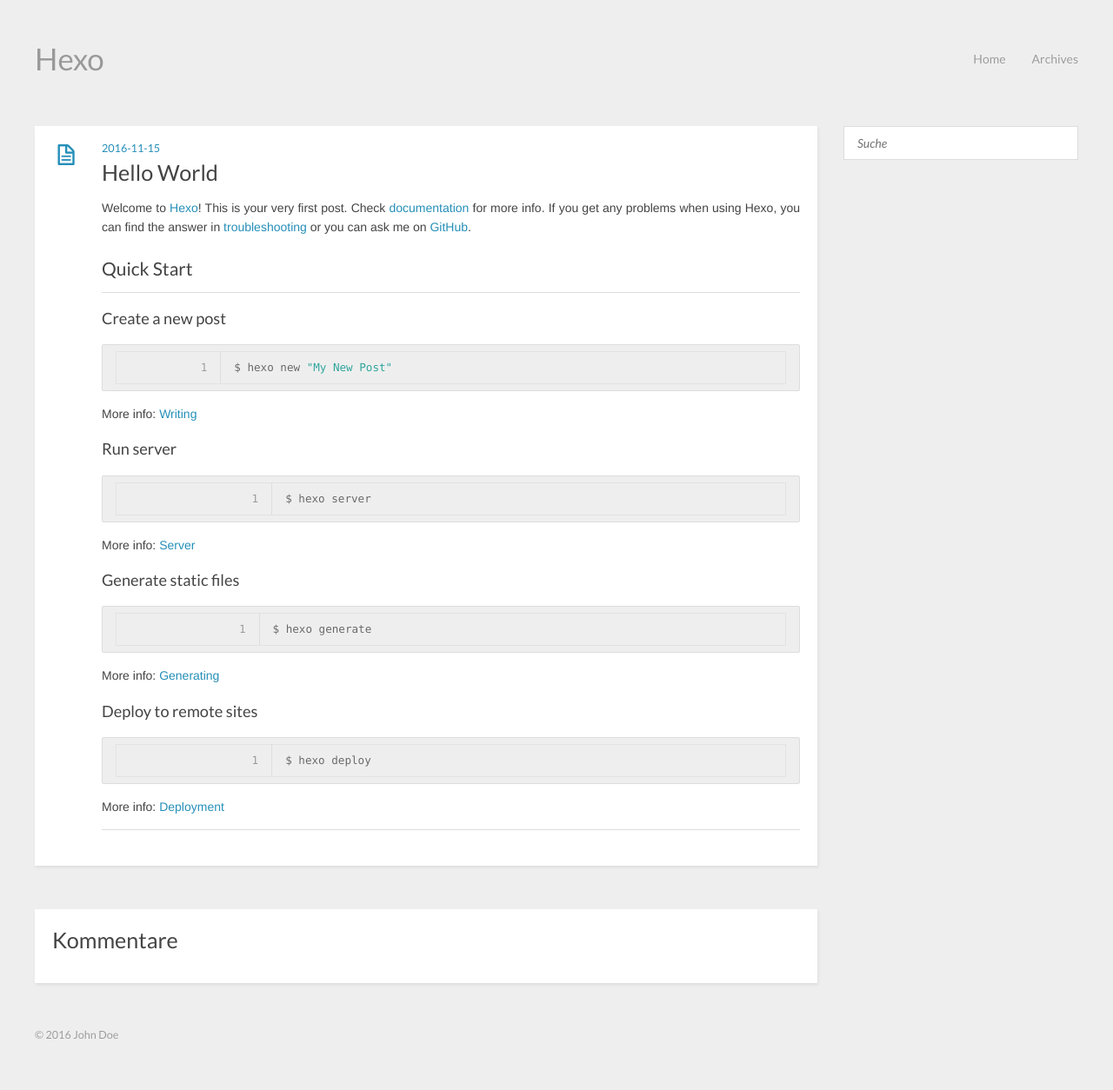
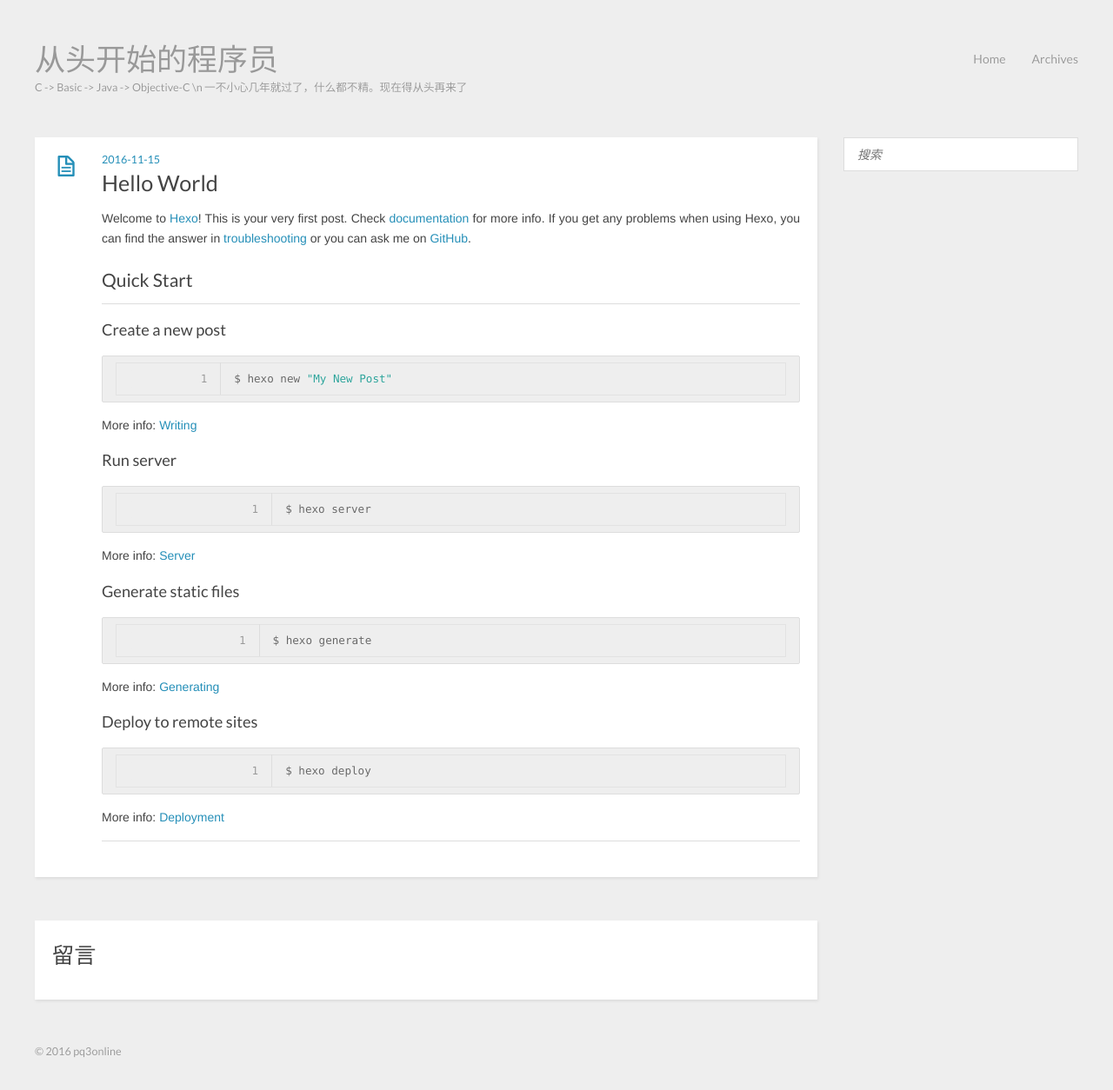
Before and after one commit to pq3online/pq3online.github.io, a plain HTML site: page 2016/11/15/hello-world/index.html in a window 1280 px wide. Shown: the whole page at 87% size. Drawn offline with nearby package versions, Linux system fonts and the light colour scheme.

Commit message:
Site updated: 2016-11-15 09:56:34

```diff
--- a/2016/11/15/hello-world/index.html
+++ b/2016/11/15/hello-world/index.html
@@ -3,23 +3,23 @@
 <head>
   <meta charset="utf-8">
 
-  <title>Hello World | Hexo</title>
-  <meta name="author" content="John Doe">
+  <title>Hello World | 从头开始的程序员</title>
+  <meta name="author" content="pq3online">
 
-  <meta name="description" content="Welcome to Hexo! This is your very first post. Check documentation for more info. If you get any problems when using Hexo, you can find the answer in ">
+  <meta name="description" content="程序员，JAVA，Objective-C, Android , iOS">
 
 
   <meta name="viewport" content="width=device-width, initial-scale=1, maximum-scale=1">
 
   <meta property="og:title" content="Hello World"/>
-  <meta property="og:site_name" content="Hexo"/>
+  <meta property="og:site_name" content="从头开始的程序员"/>
 
 
     <meta property="og:image" content="undefined"/>
 
 
   <link href="/favicon.png" rel="icon">
-  <link rel="alternate" href="/atom.xml" title="Hexo" type="application/atom+xml">
+  <link rel="alternate" href="/atom.xml" title="从头开始的程序员" type="application/atom+xml">
   <link rel="stylesheet" href="/css/style.css" media="screen" type="text/css">
   <!--[if lt IE 9]><script src="//html5shiv.googlecode.com/svn/trunk/html5.js"></script><![endif]-->
 
@@ -29,8 +29,8 @@
 
 <body>
   <header id="header" class="inner"><div class="alignleft">
-  <h1><a href="/">Hexo</a></h1>
-  <h2><a href="/"></a></h2>
+  <h1><a href="/">从头开始的程序员</a></h1>
+  <h2><a href="/">C -&gt; Basic -&gt; Java -&gt; Objective-C \n 一不小心几年就过了，什么都不精。现在得从头再来了</a></h2>
 </div>
 <nav id="main-nav" class="alignright">
   <ul>
@@ -103,7 +103,7 @@
 
 
 <section id="comment">
-  <h1 class="title">Kommentare</h1>
+  <h1 class="title">留言</h1>
 
 
       <div id="fb-root"></div>
@@ -126,7 +126,7 @@
     <aside id="sidebar" class="alignright">
   <div class="search">
   <form action="//google.com/search" method="get" accept-charset="utf-8">
-    <input type="search" name="q" results="0" placeholder="Suche">
+    <input type="search" name="q" results="0" placeholder="搜索">
     <input type="hidden" name="q" value="site:yoursite.com">
   </form>
 </div>
@@ -139,7 +139,7 @@
   </div>
   <footer id="footer" class="inner"><div class="alignleft">
 
-  &copy; 2016 John Doe
+  &copy; 2016 pq3online
 
 </div>
 <div class="clearfix"></div></footer>
```
Also changed, not shown: 2016/11/15/从头开始的程序员/index.html (+11 -9 lines), archives/2016/11/index.html (+10 -8 lines), archives/2016/index.html (+10 -8 lines), archives/index.html (+11 -9 lines), index.html (+10 -8 lines).
